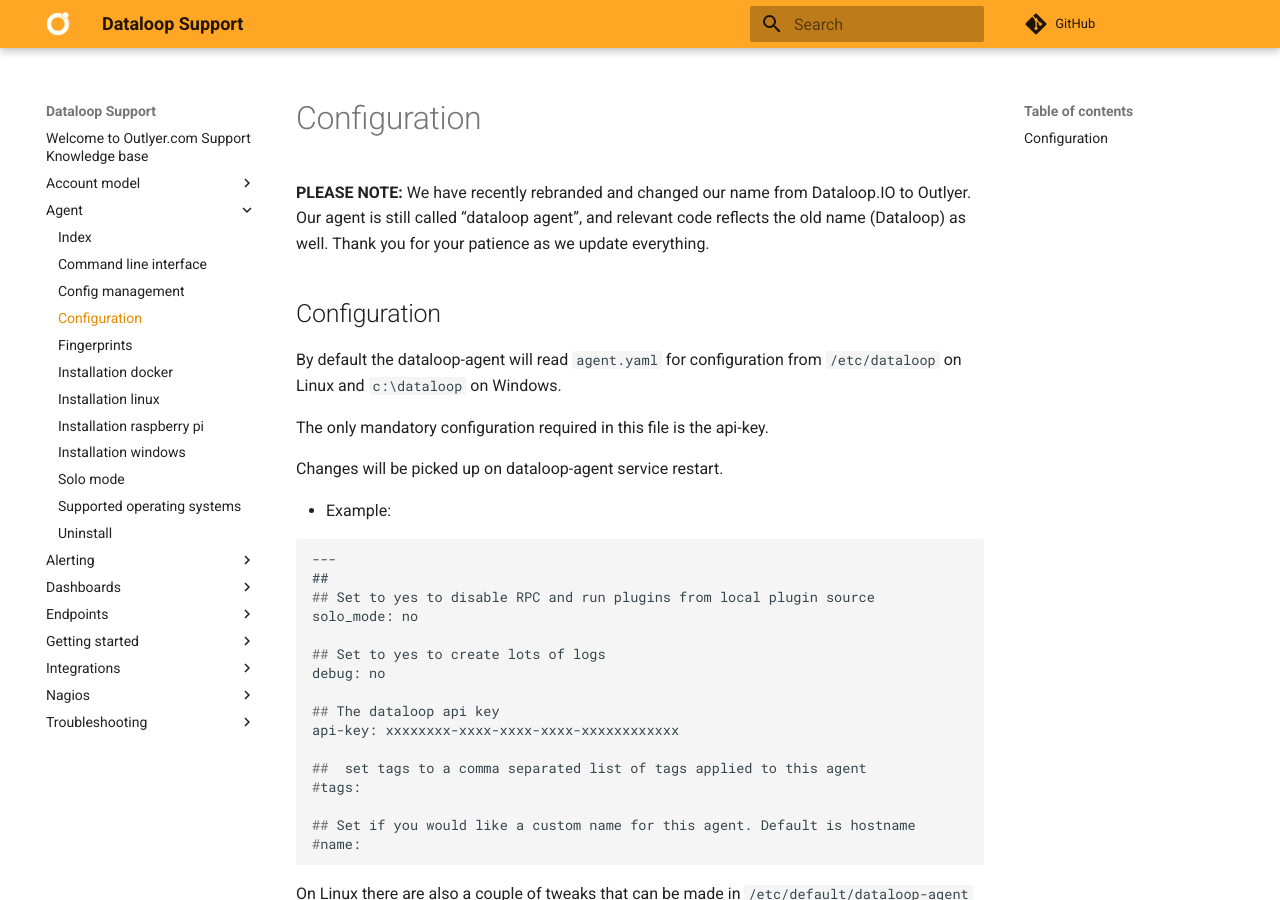
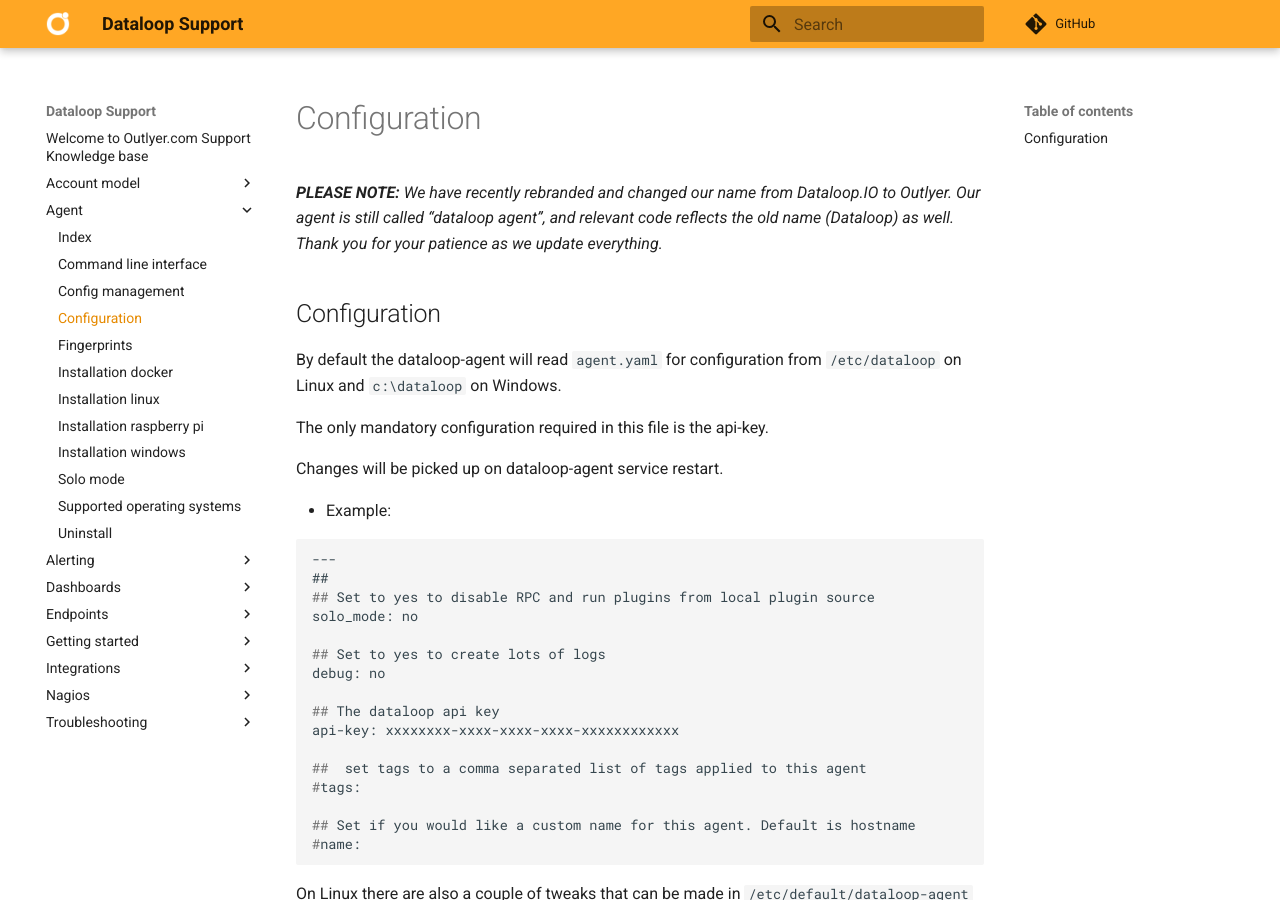
Before and after one commit to dataloop/dataloop-support, an MkDocs documentation site: the page built from docs/agent/configuration.md, in a window 1280 px wide and 900 px high. Built offline with MkDocs 1.6.1 and Material for MkDocs 9.7.7, drawn with Linux system fonts in a browser that asks for light colours; comment, search, counter and statistics services are not loaded.

```diff
--- a/docs/agent/configuration.md
+++ b/docs/agent/configuration.md
@@ -1,4 +1,4 @@
-**PLEASE NOTE:** We have recently rebranded and changed our name from Dataloop.IO to Outlyer. Our agent is still called “dataloop agent”, and relevant code reflects the old name (Dataloop) as well. Thank you for your patience as we update everything.
+_**PLEASE NOTE:** We have recently rebranded and changed our name from Dataloop.IO to Outlyer. Our agent is still called “dataloop agent”, and relevant code reflects the old name (Dataloop) as well. Thank you for your patience as we update everything._
 
 ## Configuration
 
```
